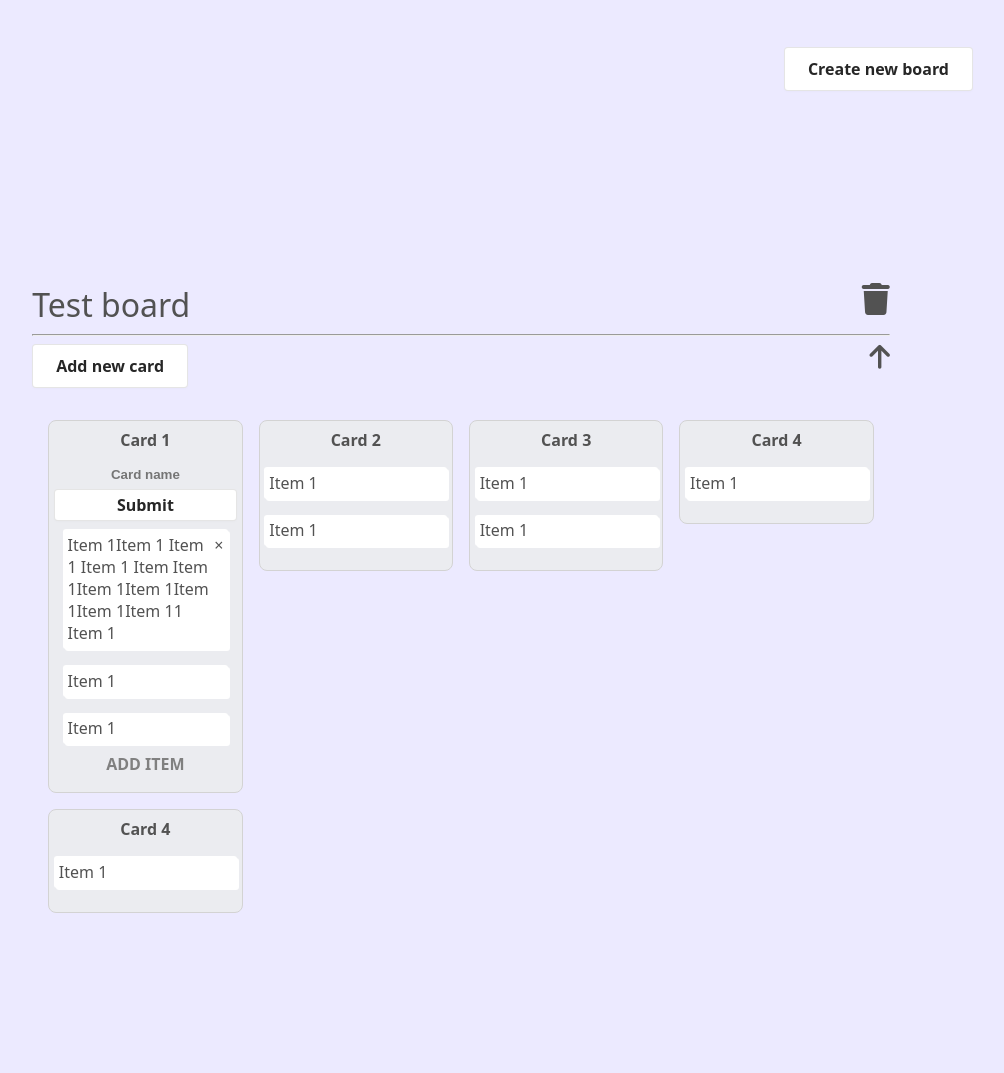
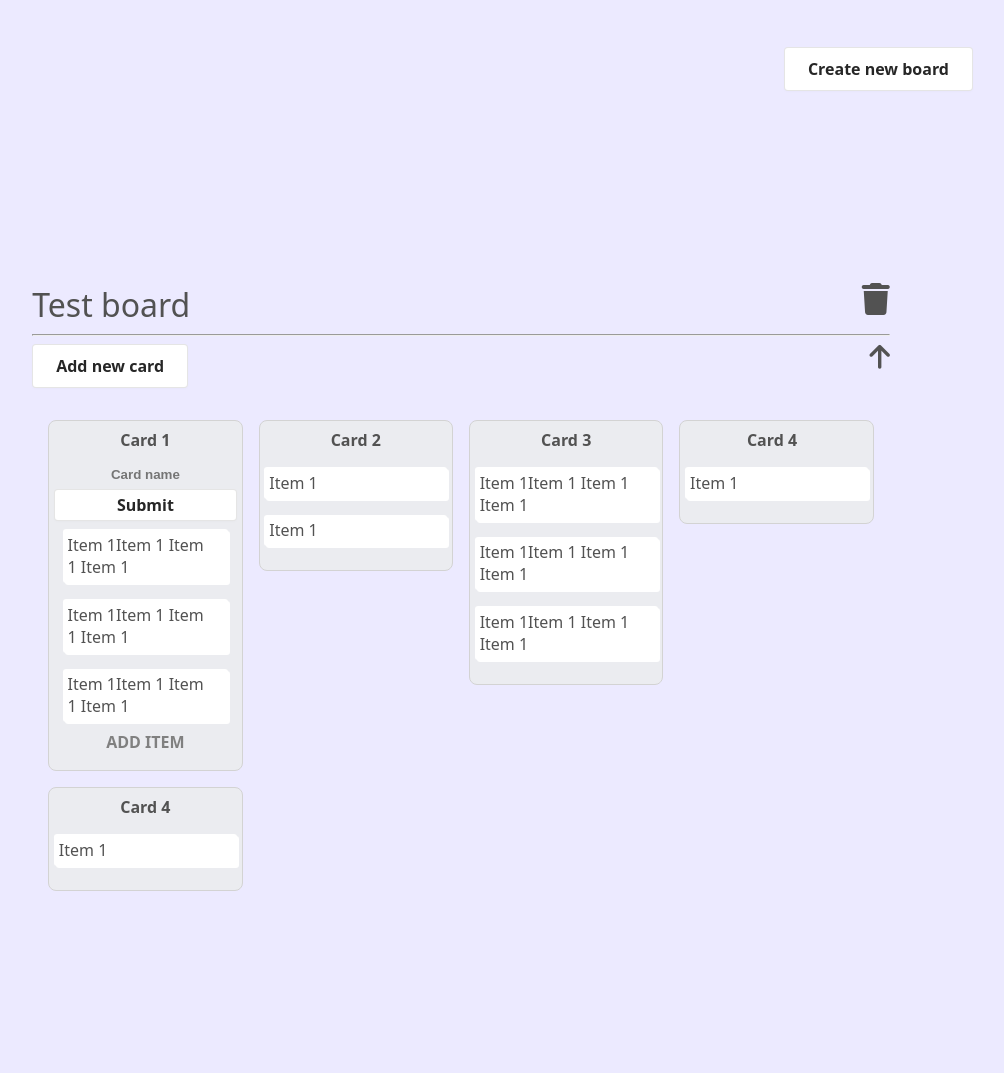
Before and after one commit to damskw/proman-task-manager, a Flask app: page / in a window 1280 px wide. Shown: the part 81-1154 px from the top of the page, without its empty margins (179-1183 px from the left). After the commit the page ends 972 px from the top, so only its background shows below. Run offline with Flask 2, Linux system fonts and the light colour scheme; data that the repository does not hold is empty; parts of the project's set-up code (start-up, migrations or seed data) failed here and were passed over; some libraries are stand-ins or nearby versions.

Commit message:
Style changes

```diff
--- a/static/css/main.css
+++ b/static/css/main.css
@@ -429,8 +429,13 @@ nav ul li a {
 
 #delete-item-button {
     float: right;
+    visibility: hidden;
 }
 
 #delete-item-button:hover {
     color: red;
 }
+
+.card-item:hover #delete-item-button {
+    visibility: visible;
+}
--- a/templates/boards_layout.html
+++ b/templates/boards_layout.html
@@ -32,9 +32,15 @@
 
 
                         <div class="single-card-item-section">
-                            <div class="card-item"><div class="item-name"> Item 1Item 1 Item 1 Item 1 Item Item 1Item 1Item 1Item 1Item 1Item 11 Item 1</div><span id="delete-item-button">&times;</span></div>
-                            <div class="card-item">Item 1</div>
-                            <div class="card-item">Item 1</div>
+                            <div class="card-item">
+                                <div class="item-name"> Item 1Item 1 Item 1 Item 1</div>
+                                <span id="delete-item-button">&times;</span></div>
+                            <div class="card-item">
+                                <div class="item-name"> Item 1Item 1 Item 1 Item 1</div>
+                                <span id="delete-item-button">&times;</span></div>
+                            <div class="card-item">
+                                <div class="item-name"> Item 1Item 1 Item 1 Item 1</div>
+                                <span id="delete-item-button">&times;</span></div>
                         </div>
 
                         <div class="card-button-section">
@@ -49,11 +55,18 @@
                     </div>
                     <div class="single-card">
                         <div class="card-name">Card 3</div>
-                        <div class="card-item">Item 1</div>
-                        <div class="card-item">Item 1</div>
+                        <div class="card-item">
+                            <div class="item-name"> Item 1Item 1 Item 1 Item 1</div>
+                            <span id="delete-item-button">&times;</span></div>
+                        <div class="card-item">
+                            <div class="item-name"> Item 1Item 1 Item 1 Item 1</div>
+                            <span id="delete-item-button">&times;</span></div>
+                        <div class="card-item">
+                            <div class="item-name"> Item 1Item 1 Item 1 Item 1</div>
+                            <span id="delete-item-button">&times;</span></div>
                     </div>
                     <div class="single-card">
-                        <div class="card-name">Card 4</div>
+                        <div class="card-name">Card 4 <span id="delete-item-button">&times;</span></div>
                         <div class="card-item">Item 1</div>
                     </div>
                     <div class="single-card">
```
